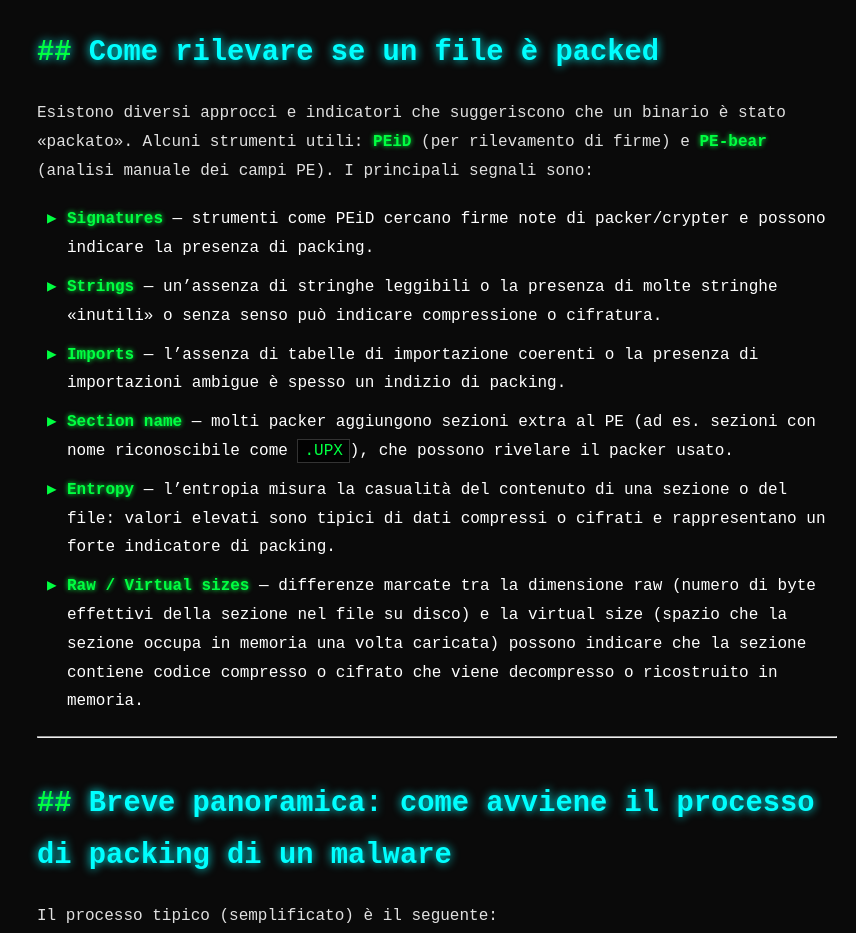
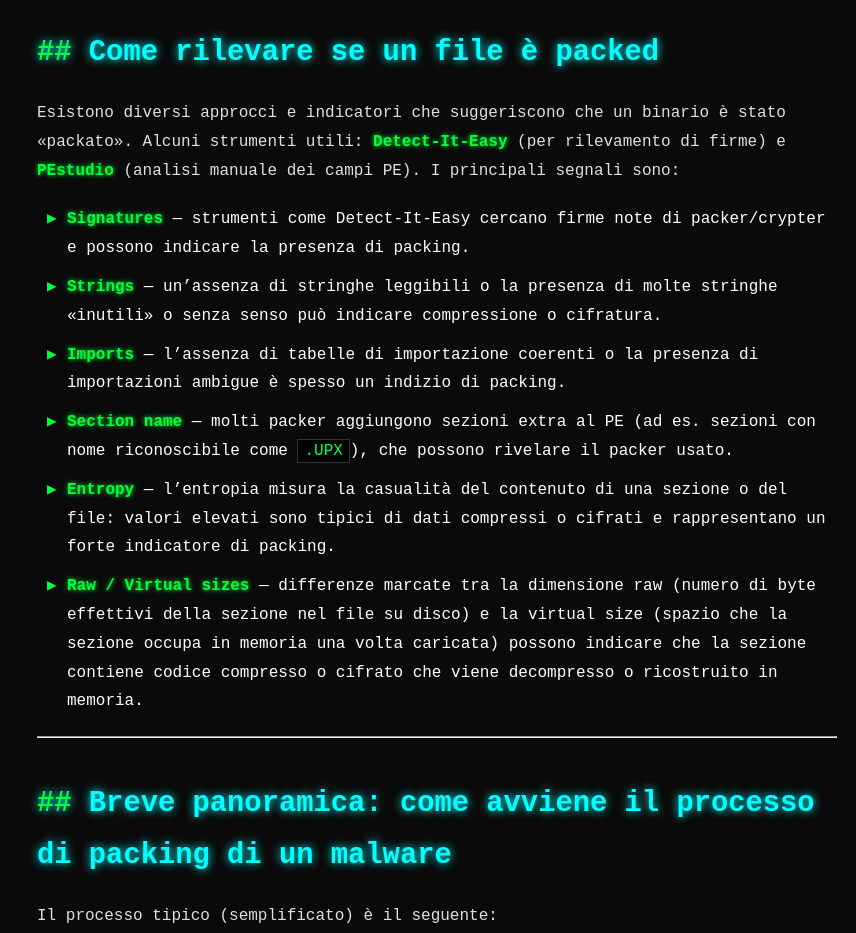
Before and after one commit to LuigiSchillaci19/LuigiSchillaci, a plain HTML site: page article2.html in a window 1280 px wide. Shown: the part 940-1873 px from the top of the page, without its empty margins (203-1059 px from the left). Drawn offline with Linux system fonts and the light colour scheme.

Commit message:
Update article2.html

```diff
--- a/article2.html
+++ b/article2.html
@@ -68,10 +68,10 @@
                     <section>
                         <h2>Come rilevare se un file è packed</h2>
                         <p>
-                            Esistono diversi approcci e indicatori che suggeriscono che un binario è stato «packato». Alcuni strumenti utili: <strong>PEiD</strong> (per rilevamento di firme) e <strong>PE-bear</strong> (analisi manuale dei campi PE). I principali segnali sono:
+                            Esistono diversi approcci e indicatori che suggeriscono che un binario è stato «packato». Alcuni strumenti utili: <strong>Detect-It-Easy</strong> (per rilevamento di firme) e <strong>PEstudio</strong> (analisi manuale dei campi PE). I principali segnali sono:
                         </p>
                         <ul>
-                            <li><strong>Signatures</strong> — strumenti come PEiD cercano firme note di packer/crypter e possono indicare la presenza di packing.</li>
+                            <li><strong>Signatures</strong> — strumenti come Detect-It-Easy cercano firme note di packer/crypter e possono indicare la presenza di packing.</li>
                             <li><strong>Strings</strong> — un’assenza di stringhe leggibili o la presenza di molte stringhe «inutili» o senza senso può indicare compressione o cifratura.</li>
                             <li><strong>Imports</strong> — l’assenza di tabelle di importazione coerenti o la presenza di importazioni ambigue è spesso un indizio di packing.</li>
                             <li><strong>Section name</strong> — molti packer aggiungono sezioni extra al PE (ad es. sezioni con nome riconoscibile come <code>.UPX</code>), che possono rivelare il packer usato.</li>
```
